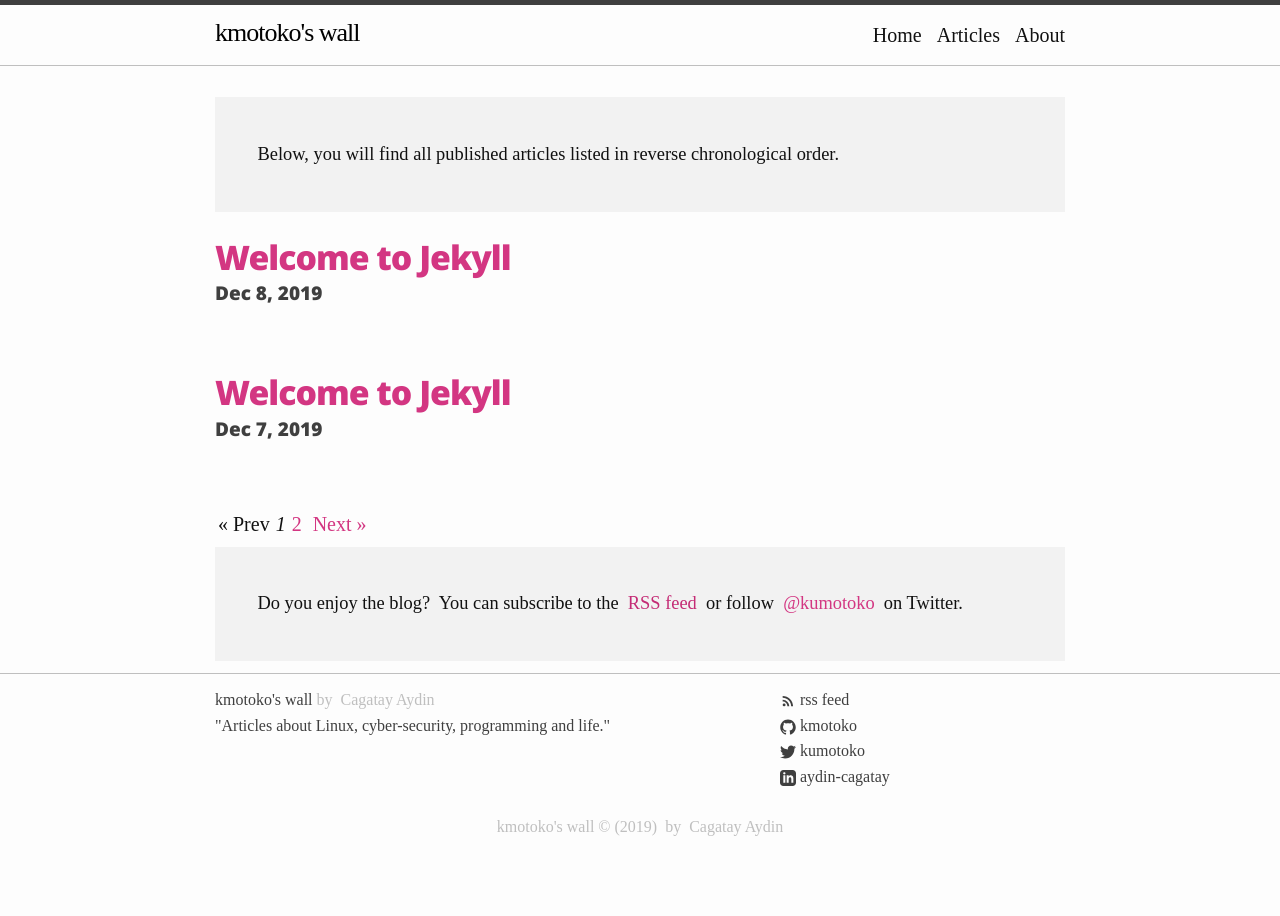
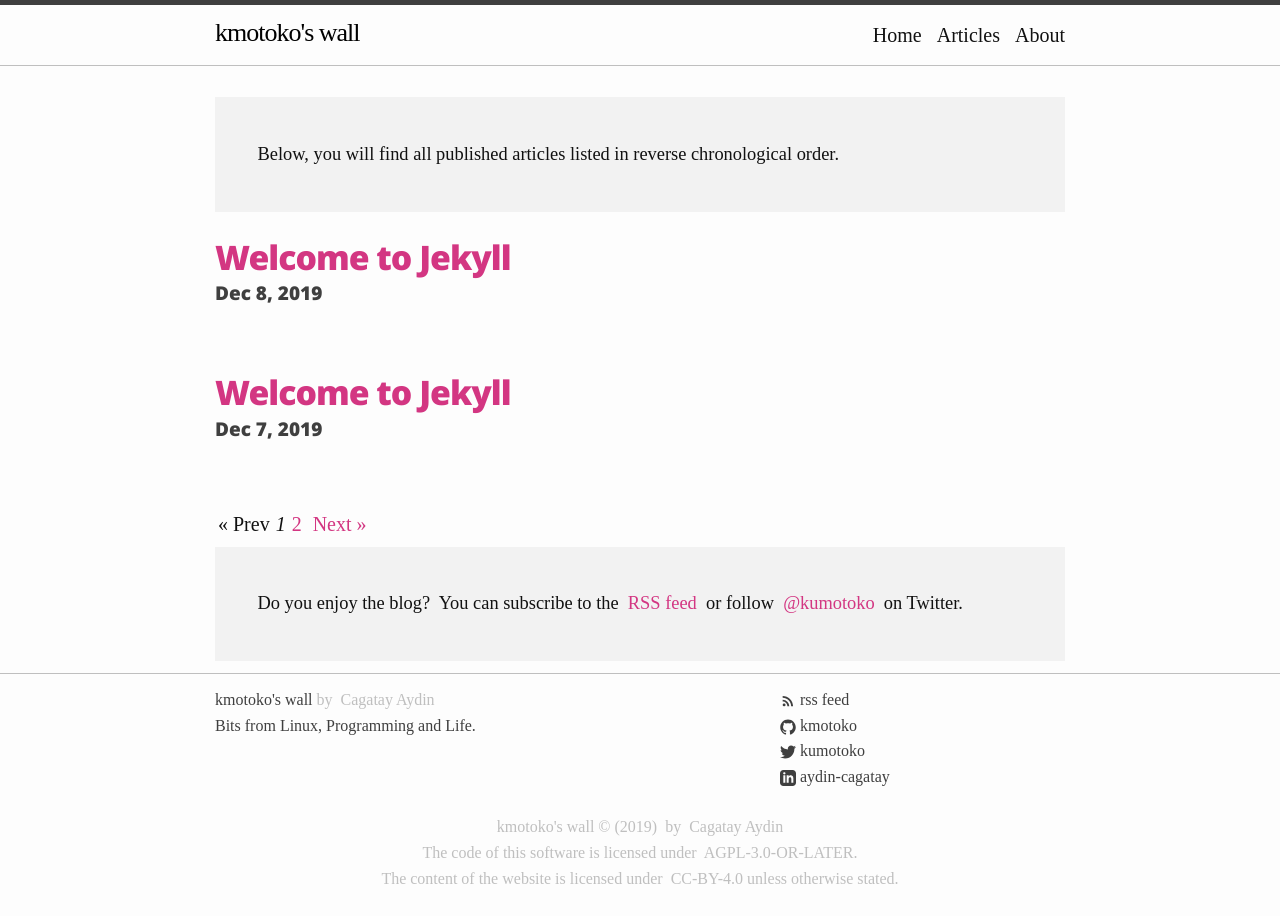
Before and after one commit to kmotoko/kmotokos-wall, a Jekyll site: the page built from articles/index.html, in a window 1280 px wide. Built offline with Jekyll 4.4.1, drawn with Linux system fonts in a browser that asks for light colours; some web fonts are replaced; the list of posts is cut into pages by our own code; some of the changed lines change nothing that is shown.

Commit message:
Major reorganization of config.

```diff
--- a/_config.yml
+++ b/_config.yml
@@ -20,31 +20,89 @@
 
 title: "kmotoko's wall"
 email: "aydincagatay@yandex.com"
-description: >- # this means to ignore newlines until "baseurl:"
-  "Articles about Linux, cyber-security, programming and life."
+# IMPORTANT: Do not use quotes for the value after ">-"
+# Yml parser includes user-entered quotes when ">-" used
+description: >- # ignore newlines until the next key
+  Bits from Linux, Programming and Life.
 baseurl: "" # the subpath of your site, e.g. /blog
 url: "https://www.kmotoko.com" # the base hostname & protocol for your site, e.g. http://example.com
-# twitter_username: "jekyllrb"
-repo: "websiterepo"
-github_username:  "kmotoko"
-linkedin_username: "aydin-cagatay"
-author: "Cagatay Aydin"
+
+langs: ["en"]
+
 author_display: true
-author_website: "https://www.kmotoko.com"
-author_image: "kmotoko-avatar"
-shortbio: "stuff about me"
-archive_permalink: "/archive"
-langs: ["en"]
+
+favicon:
+  safari: "d33682"
+  msapplication: "ffffff"
+  theme: "ffffff"
+
+thumbnail:
+  base: "/assets/img/"
+  square: "1x1/"
+  square_ext: "_1x1"
+  mid: "4x3/"
+  mid_ext: "_4x3"
+  wide: "16x9/"
+  wide_ext: "_16x9"
+  extra_wide: "2x1/"
+  extra_wide_ext: "_2x1"
+  website_logo:
+    name: "kmotoko-logo"
+    dir: "logo/"
+  publisher_logo:
+    width: 1200
+    height: 1200
+
+# LICENSE INFO
+# Content Licensing: Use Creative Commons
+cc:
+  shortname: "CC-BY-4.0" # Creative Commons Attribution 4.0 International License
+  url: "https://creativecommons.org/licenses/by/4.0/"
+
+# Code licensing: Use GNU v3 licenses
+gnu:
+  shortname: "AGPL-3.0-or-later" # GNU Affero General Public License v3
+  url: "https://www.gnu.org/licenses/agpl-3.0.html"
+
+curriculum:
+  name: false
+  url: false
+
+# Liquid
+# Use strict mode in the future
+liquid:
+  error_mode        : "warn"
+  strict_filters    : false
+  strict_variables  : false
 
 # jekyll-paginate
 paginate: 2
 paginate_path: "/articles/page:num/"
 
+# Jekyll-feed
+feed:
+  path: "/feed.xml"
+
+# SCSS build config
+sass:
+  style: "compressed"
+  line_comments: false
+  sourcemap: "development"
+
+defaults:
+  -
+    scope:
+      path: "" # an empty string here means all files in the project
+      type: "posts" # previously `post` in Jekyll 2.2.
+    values:
+      category: "articles"
+
 # Build settings
 plugins:
   - jekyll-feed
-  - jekyll-data
+  # - jekyll-data
   - jekyll-paginate
+  - jekyll-sitemap
 
 # Exclude from processing.
 # The following items will not be processed, by default.
@@ -65,3 +123,7 @@
 #   - vendor/cache/
 #   - vendor/gems/
 #   - vendor/ruby/
+
+include:
+  - _redirects
+  - _headers
```
